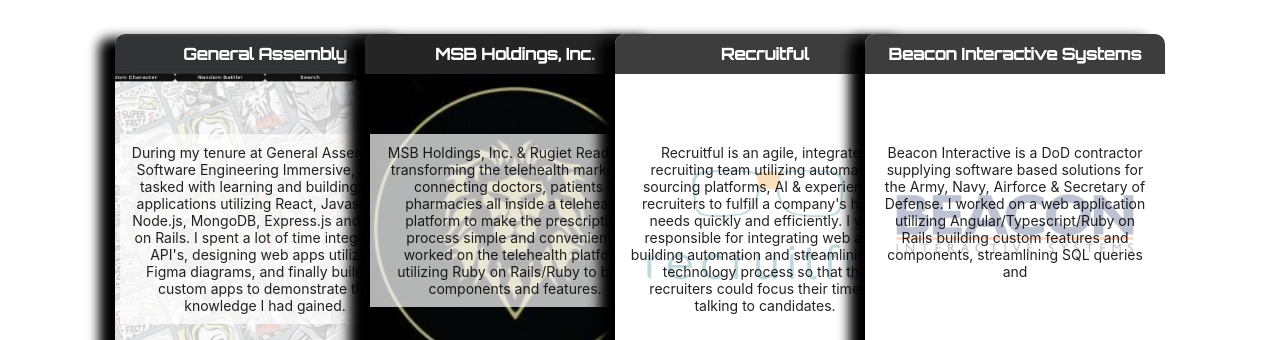
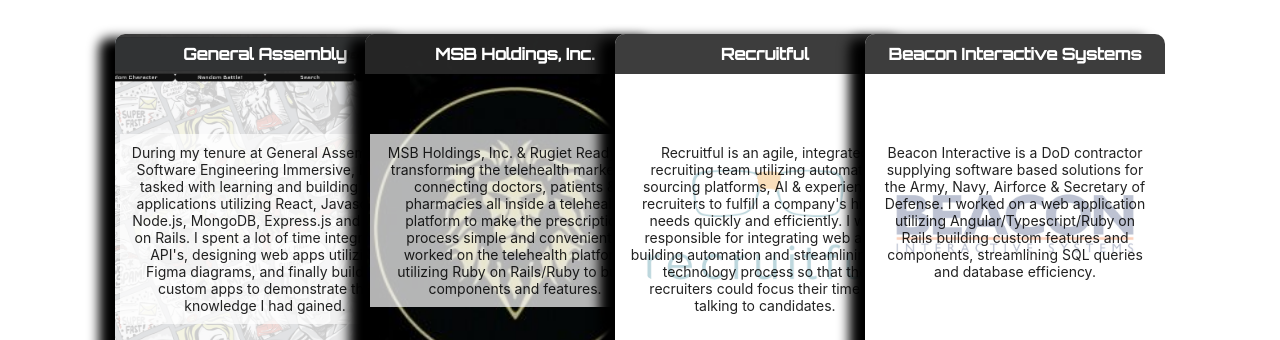
Before and after one commit to LLuth0r/portfolio, a React (Create React App) app: page / in a window 1280 px wide. Shown: the part 1202-1542 px from the top of the page. Built offline with nearby package versions, Linux system fonts and the light colour scheme.

Commit message:
Fixed beacon statement

```diff
--- a/src/components/Card4/Card4.jsx
+++ b/src/components/Card4/Card4.jsx
@@ -17,7 +17,7 @@
 			<div className='card-desc'>
 				Beacon Interactive is a DoD contractor supplying software based solutions for the Army, Navy, Airforce & Secretary of Defense.
 				I worked on a web application utilizing Angular/Typescript/Ruby on Rails building custom features and components, streamlining
-				SQL queries and
+				SQL queries and database efficiency.
 			</div>
 			<div className='git-link'></div>
 		</div>
```
